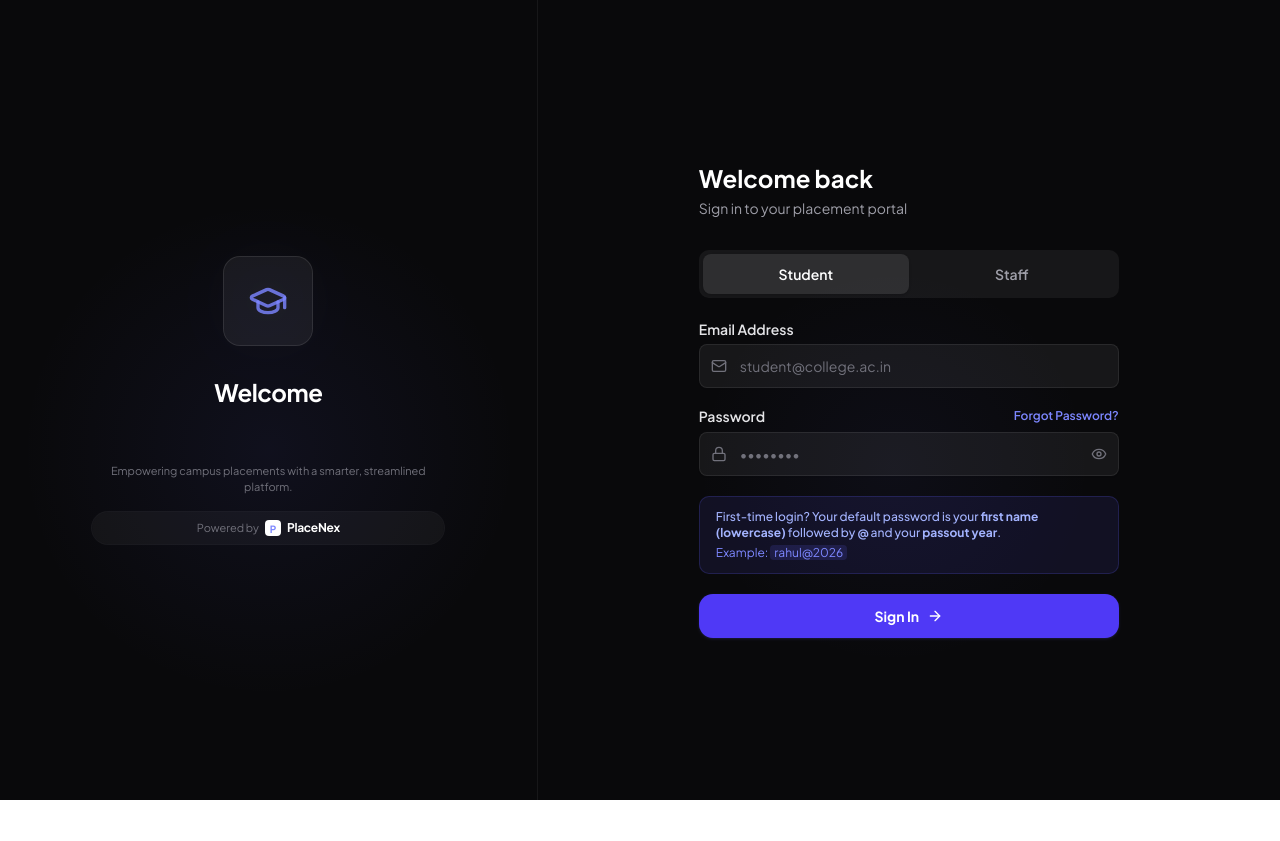
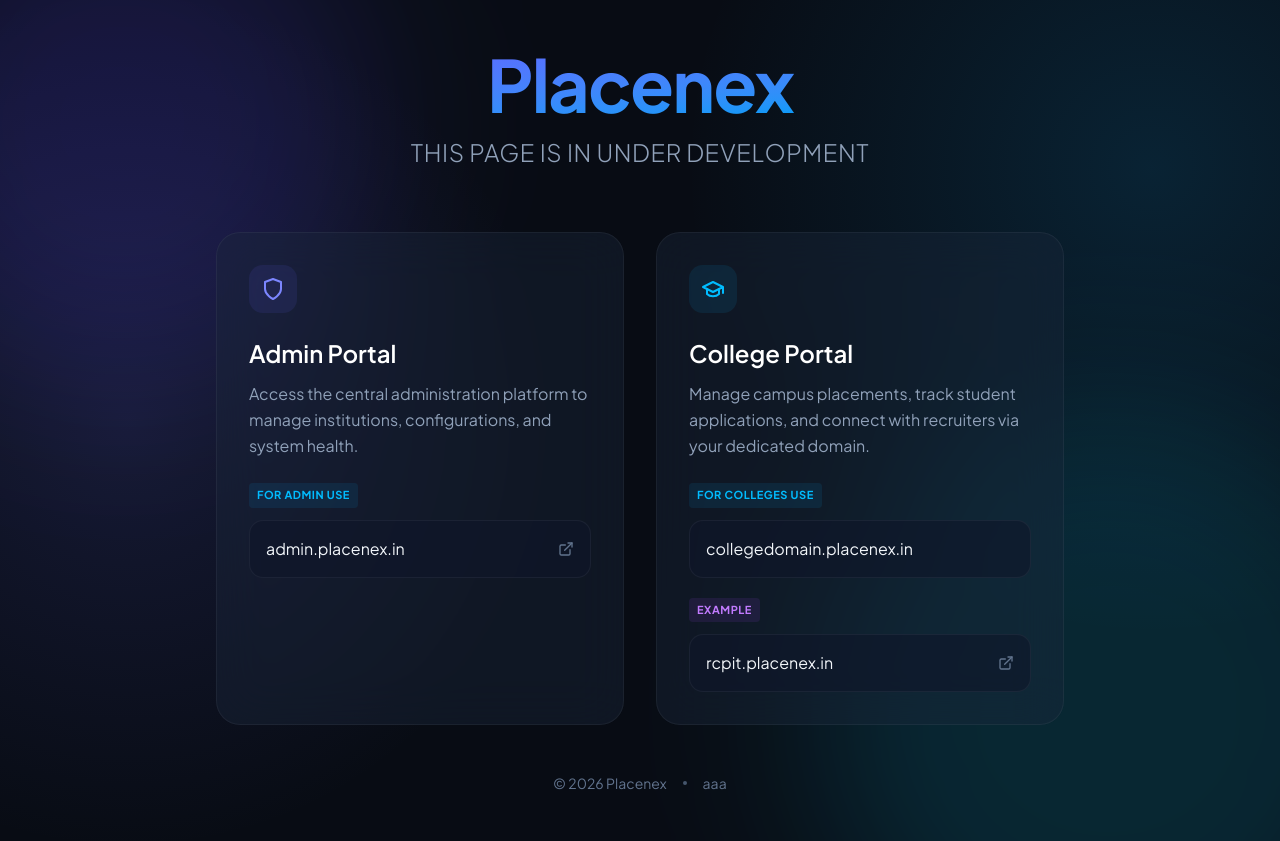
Before and after one commit to gopalpatil0318/placement-crm-ui, a React (Vite) app: page / in a window 1280 px wide. Before the commit this address led to /login. Before the commit the page ends 800 px from the top, so only its background shows below. Built offline with nearby package versions, Linux system fonts and the light colour scheme.

Commit message:
feat: implement subdomain-based routing and add root landing page

```diff
--- a/src/App.tsx
+++ b/src/App.tsx
@@ -12,6 +12,7 @@ import { useOnlineStatus } from "./hooks/useOnlineStatus"
 import { sysadminRoutes } from "./routes/sysadminRoutes"
 import { collegeAdminRoutes } from "./routes/collegeAdminRoutes"
 import { studentRoutes } from "./routes/studentRoutes"
+import RootLanding from "./pages/RootLanding"
 import './App.css'
 
 function UnauthorizedPage() {
@@ -61,6 +62,7 @@ function App() {
   // from throwing when their provider isn't in the tree.
   const subdomain = useMemo(() => getSubdomain(), [])
   const isAdmin = subdomain === "admin"
+  const isRoot = subdomain === null
 
   return (
     <ErrorBoundary>
@@ -69,16 +71,25 @@ function App() {
           <Router>
             <Suspense fallback={<PageLoadingSkeleton />}>
               <Routes>
-                {isAdmin ? sysadminRoutes : (
+                {isRoot ? (
+                  <>
+                    <Route path="/" element={<RootLanding />} />
+                    <Route path="*" element={<RootLanding />} />
+                  </>
+                ) : isAdmin ? sysadminRoutes : (
                   <>
                     {collegeAdminRoutes}
                     {studentRoutes}
                   </>
                 )}
 
-                <Route path="/unauthorized" element={<UnauthorizedPage />} />
-                <Route path="/" element={<SmartRedirect />} />
-                <Route path="*" element={<SmartRedirect />} />
+                {!isRoot && (
+                  <>
+                    <Route path="/unauthorized" element={<UnauthorizedPage />} />
+                    <Route path="/" element={<SmartRedirect />} />
+                    <Route path="*" element={<SmartRedirect />} />
+                  </>
+                )}
               </Routes>
             </Suspense>
           </Router>
--- /dev/null
+++ b/src/pages/RootLanding.tsx
@@ -0,0 +1,99 @@
+import React from "react";
+import { Link } from "react-router-dom";
+
+export default function RootLanding() {
+  return (
+    <div className="min-h-screen bg-[#080C14] text-[#F8FAFC] flex items-center justify-center relative overflow-hidden font-sans">
+      {/* Background Decorators */}
+      {/* Background gradients via arbitrary tailwind classes */}
+      <div
+        className="absolute inset-0 pointer-events-none"
+        style={{
+          backgroundImage: `
+            radial-gradient(circle at 10% 50%, rgba(99, 102, 241, 0.15), transparent 35%),
+            radial-gradient(circle at 90% 20%, rgba(14, 165, 233, 0.15), transparent 35%)
+          `
+        }}
+      />
+
+      {/* Decorative Blob 1 */}
+      <div className="absolute -top-[15%] -left-[10%] w-[500px] h-[500px] bg-indigo-600/30 rounded-full blur-[80px] pointer-events-none mix-blend-screen animate-pulse" style={{ animationDuration: '4s' }} />
+      {/* Decorative Blob 2 */}
+      <div className="absolute -bottom-[20%] -right-[10%] w-[600px] h-[600px] bg-cyan-500/20 rounded-full blur-[80px] pointer-events-none mix-blend-screen animate-pulse" style={{ animationDuration: '6s', animationDelay: '1s' }} />
+
+      <div className="max-w-4xl w-full px-6 py-12 text-center relative z-10 animate-in fade-in slide-in-from-bottom-8 duration-1000">
+        <h1 className="text-5xl md:text-7xl font-extrabold mb-4 bg-gradient-to-br from-indigo-500 to-sky-500 bg-clip-text text-transparent tracking-tight">
+          Placenex
+        </h1>
+        <p className="text-xl md:text-2xl text-slate-400 mb-16 font-light tracking-wide uppercase">
+          This page is in under development
+        </p>
+
+        <div className="grid grid-cols-1 md:grid-cols-2 gap-8 mb-12">
+          {/* Admin Portal Card */}
+          <div className="group relative bg-slate-800/40 backdrop-blur-xl border border-white/5 rounded-3xl p-8 text-left transition-all hover:-translate-y-2 hover:shadow-[0_30px_40px_-10px_rgba(0,0,0,0.4)] overflow-hidden">
+             {/* Gradient glow border effect */}
+             <div className="absolute inset-0 bg-gradient-to-br from-indigo-500 to-sky-500 opacity-0 group-hover:opacity-20 transition-opacity pointer-events-none" />
+
+            <div className="w-12 h-12 rounded-xl bg-indigo-500/10 text-indigo-400 flex items-center justify-center mb-6">
+              <svg width="24" height="24" viewBox="0 0 24 24" fill="none" stroke="currentColor" strokeWidth="2" strokeLinecap="round" strokeLinejoin="round">
+                <path d="M12 22s8-4 8-10V5l-8-3-8 3v7c0 6 8 10 8 10z"></path>
+              </svg>
+            </div>
+            <h2 className="text-2xl font-semibold text-white mb-3 relative z-10">Admin Portal</h2>
+            <p className="text-slate-400 leading-relaxed mb-6 relative z-10">
+              Access the central administration platform to manage institutions, configurations, and system health.
+            </p>
+
+            <div className="flex flex-col gap-3 relative z-10">
+              <span className="text-[11px] font-bold uppercase tracking-wider bg-sky-500/10 text-sky-400 self-start px-2 py-1 rounded">For Admin Use</span>
+              <div className="flex items-center justify-between bg-slate-900/60 p-4 rounded-xl border border-white/5 group-hover:border-white/10 transition-colors">
+                <a href="https://admin.placenex.in" className="text-slate-100 font-mono hover:text-sky-400 transition-colors">admin.placenex.in</a>
+                <svg width="16" height="16" viewBox="0 0 24 24" fill="none" stroke="currentColor" className="text-slate-500" strokeWidth="2" strokeLinecap="round" strokeLinejoin="round">
+                  <path d="M18 13v6a2 2 0 0 1-2 2H5a2 2 0 0 1-2-2V8a2 2 0 0 1 2-2h6"></path><polyline points="15 3 21 3 21 9"></polyline><line x1="10" y1="14" x2="21" y2="3"></line>
+                </svg>
+              </div>
+            </div>
+          </div>
+
+          {/* College Portal Card */}
+          <div className="group relative bg-slate-800/40 backdrop-blur-xl border border-white/5 rounded-3xl p-8 text-left transition-all hover:-translate-y-2 hover:shadow-[0_30px_40px_-10px_rgba(0,0,0,0.4)] overflow-hidden">
+             {/* Gradient glow border effect */}
+             <div className="absolute inset-0 bg-gradient-to-br from-indigo-500 to-sky-500 opacity-0 group-hover:opacity-20 transition-opacity pointer-events-none" />
+
+            <div className="w-12 h-12 rounded-xl bg-sky-500/10 text-sky-400 flex items-center justify-center mb-6">
+              <svg width="24" height="24" viewBox="0 0 24 24" fill="none" stroke="currentColor" strokeWidth="2" strokeLinecap="round" strokeLinejoin="round">
+                <path d="M22 10v6M2 10l10-5 10 5-10 5z"></path><path d="M6 12v5c3 3 9 3 12 0v-5"></path>
+              </svg>
+            </div>
+            <h2 className="text-2xl font-semibold text-white mb-3 relative z-10">College Portal</h2>
+            <p className="text-slate-400 leading-relaxed mb-6 relative z-10">
+              Manage campus placements, track student applications, and connect with recruiters via your dedicated domain.
+            </p>
+
+            <div className="flex flex-col gap-3 relative z-10">
+              <span className="text-[11px] font-bold uppercase tracking-wider bg-sky-500/10 text-sky-400 self-start px-2 py-1 rounded">For Colleges Use</span>
+              <div className="flex items-center justify-between bg-slate-900/60 p-4 rounded-xl border border-white/5 group-hover:border-white/10 transition-colors">
+                <span className="text-slate-100 font-mono">collegedomain.placenex.in</span>
+              </div>
+
+              <span className="text-[11px] font-bold uppercase tracking-wider bg-purple-500/10 text-purple-400 self-start px-2 py-1 rounded mt-2">Example</span>
+              <div className="flex items-center justify-between bg-slate-900/60 p-4 rounded-xl border border-white/5 group-hover:border-white/10 transition-colors">
+                <a href="https://rcpit.placenex.in" className="text-slate-100 font-mono hover:text-sky-400 transition-colors">rcpit.placenex.in</a>
+                <svg width="16" height="16" viewBox="0 0 24 24" fill="none" stroke="currentColor" className="text-slate-500" strokeWidth="2" strokeLinecap="round" strokeLinejoin="round">
+                  <path d="M18 13v6a2 2 0 0 1-2 2H5a2 2 0 0 1-2-2V8a2 2 0 0 1 2-2h6"></path><polyline points="15 3 21 3 21 9"></polyline><line x1="10" y1="14" x2="21" y2="3"></line>
+                </svg>
+              </div>
+            </div>
+          </div>
+        </div>
+
+        <div className="flex items-center justify-center gap-4 text-slate-500 text-sm mt-12">
+          <span>&copy; {new Date().getFullYear()} Placenex</span>
+          <span className="w-1 h-1 bg-slate-600 rounded-full"></span>
+          <span>aaa</span>
+        </div>
+      </div>
+    </div>
+  );
+}
```
